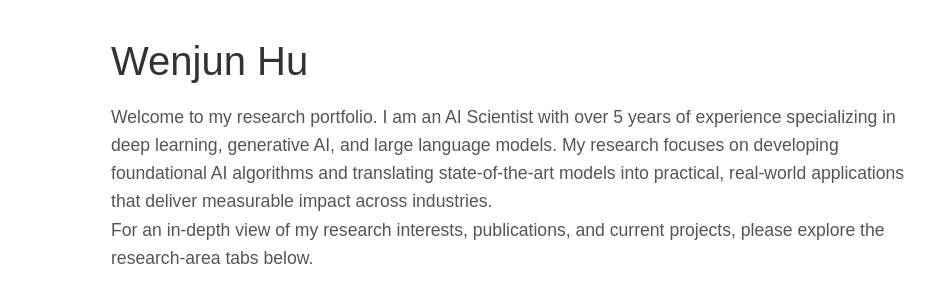
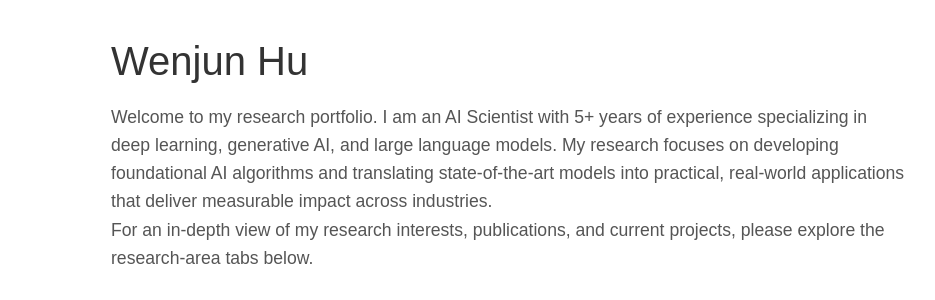
Before and after one commit to phyhuhu/wenjunhu.github.io, a Jekyll site: the page built from index.md, in a window 1280 px wide and 900 px high. Shown: the part 211-511 px from the top of the window, without its empty margins (129-1064 px from the left). Built offline with Jekyll 4.4.1, drawn with Linux system fonts in a browser that asks for light colours.

Commit message:
Update index.md

```diff
--- a/index.md
+++ b/index.md
@@ -8,7 +8,7 @@
         <div class="profile-info">
             <h1>Wenjun Hu</h1>
             <div class="profile-summary">
-                <p>Welcome to my research portfolio. I am an AI Scientist with over 5 years of experience specializing in deep learning, generative AI, and large language models. My research focuses on developing foundational AI algorithms and translating state-of-the-art models into practical, real-world applications that deliver measurable impact across industries.</p>
+                <p>Welcome to my research portfolio. I am an AI Scientist with 5+ years of experience specializing in deep learning, generative AI, and large language models. My research focuses on developing foundational AI algorithms and translating state-of-the-art models into practical, real-world applications that deliver measurable impact across industries.</p>
                 <p>For an in-depth view of my research interests, publications, and current projects, please explore the research-area tabs below.</p>
             </div>
         </div>
```
